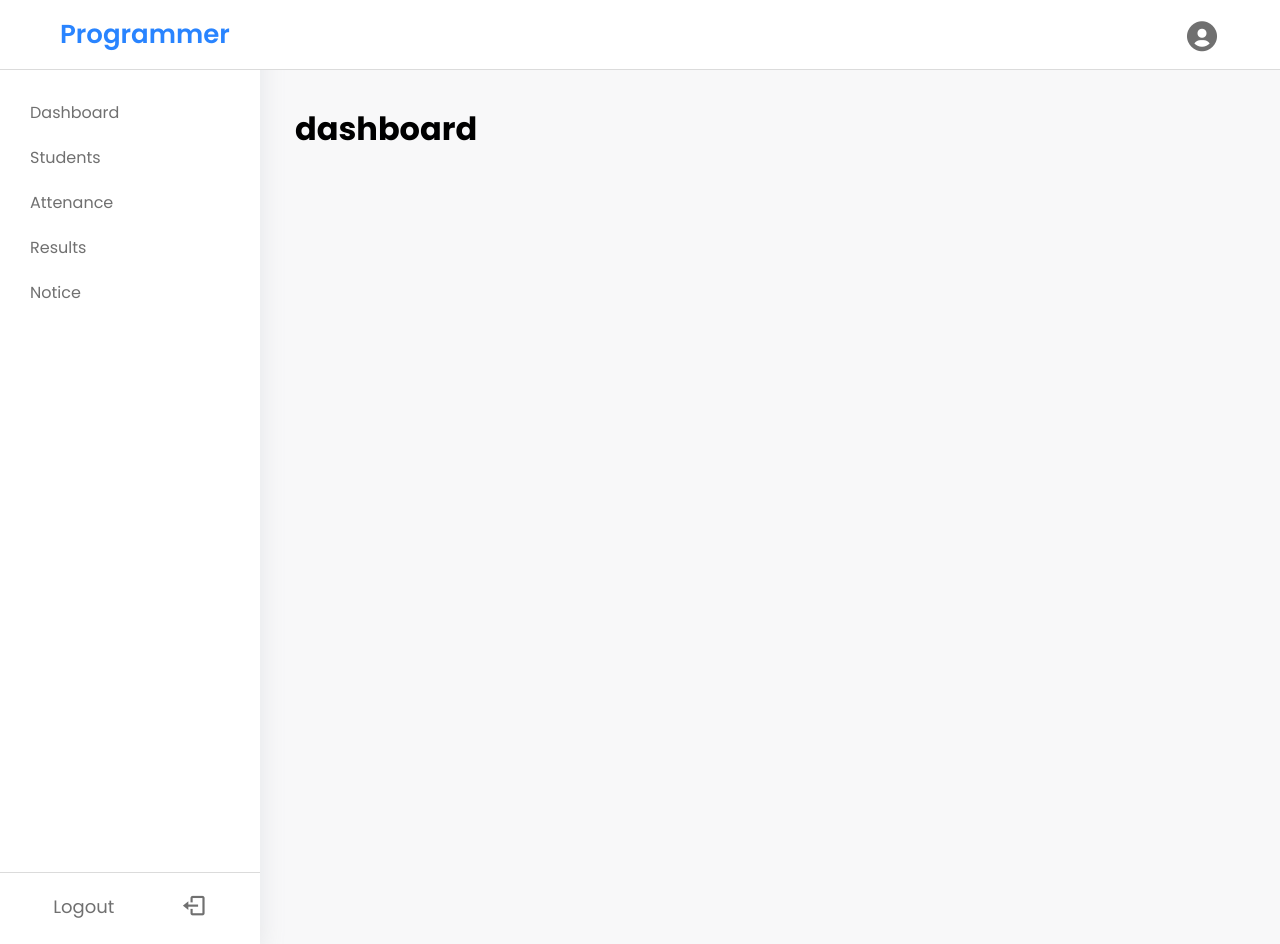
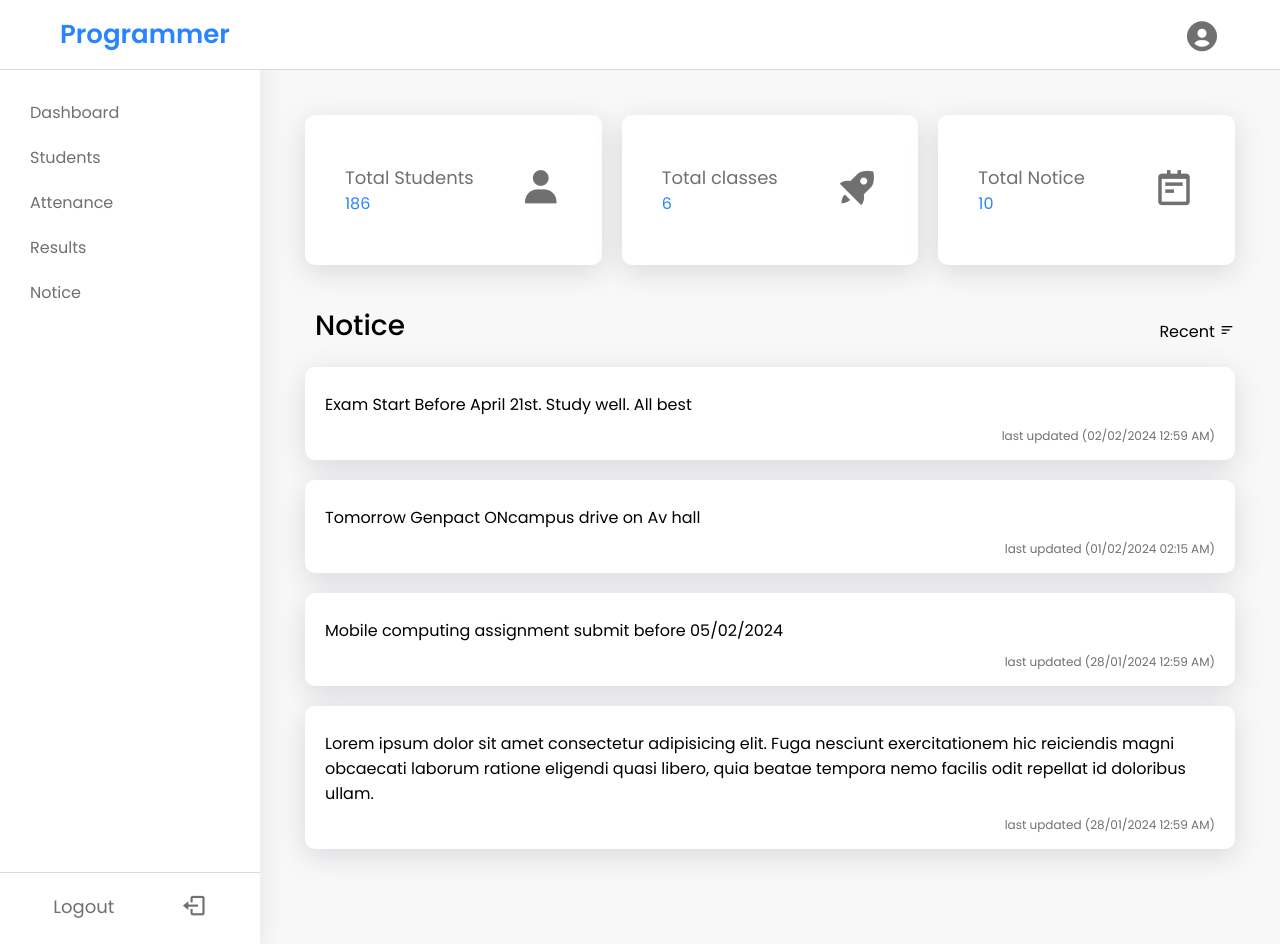
Before and after one commit to Surya6074/online-student-management, a PHP site: page /dashboard.php in a window 1280 px wide. Run offline with PHP 8.4, Linux system fonts and the light colour scheme.

Commit message:
dashboard

```diff
--- a/dashboard.php
+++ b/dashboard.php
@@ -19,14 +19,149 @@
         <div class="main-content">
             <!-- content of the page -->
 
-            <h1>dashboard</h1>
+            <div class="dashboard-cards">
+                <div class="dcard">
+                    <div class="dtitle">
+                        <p>Total Students</p>
+                        <span>186</span>
+                    </div>
+                    <div class="dimg"><i class="bx bxs-user"></i></div>
+                </div>
+                <div class="dcard">
+                    <div class="dtitle">
+                        <p>Total classes</p>
+                        <span>6</span>
+                    </div>
+                    <div class="dimg"><i class="bx bxs-rocket"></i></div>
+                </div>
+                <div class="dcard">
+                    <div class="dtitle">
+                        <p>Total Notice</p>
+                        <span>10</span>
+                    </div>
+                    <div class="dimg"><i class="bx bx-notepad"></i></div>
+                </div>
+            </div>
+            <div class="dashboard-notice">
+                <div class="dnhead">
+                    <p>Notice</p>
+                    <span>Recent <i class='bx bx-menu-alt-left'></i></span>
+                </div>
+                <div class="dnnotice">
+                    <div class="dncontent">
+                        <p>Exam Start Before April 21st. Study well. All best</p>
+                    </div>
+                    <div class="dnfoot">
+                        <p>last updated (02/02/2024 12:59 AM)</p>
+                    </div>
+                </div>
+                <div class="dnnotice">
+                    <div class="dncontent">
+                        <p>Tomorrow Genpact ONcampus drive on Av hall</p>
+                    </div>
+                    <div class="dnfoot">
+                        <p>last updated (01/02/2024 02:15 AM)</p>
+                    </div>
+                </div>
+                <div class="dnnotice">
+                    <div class="dncontent">
+                        <p>Mobile computing assignment submit before 05/02/2024</p>
+                    </div>
+                    <div class="dnfoot">
+                        <p>last updated (28/01/2024 12:59 AM)</p>
+                    </div>
+                </div>
+                <div class="dnnotice">
+                    <div class="dncontent">
+                        <p>Lorem ipsum dolor sit amet consectetur adipisicing elit. Fuga nesciunt exercitationem hic reiciendis magni obcaecati laborum ratione eligendi quasi libero, quia beatae tempora nemo facilis odit repellat id doloribus ullam.</p>
+                    </div>
+                    <div class="dnfoot">
+                        <p>last updated (28/01/2024 12:59 AM)</p>
+                    </div>
+                </div>
 
+
+            </div>
             <!-- end of page -->
         </div>
     </div>
 </body>
 <style>
+    .dashboard-notice {
+        display: flex;
+        flex-direction: column;
+        margin: 30px 0px;
+    }
 
+    .dashboard-notice .dnhead {
+        display: flex;
+        justify-content: space-between;
+        align-items: center;
+    }
+
+    .dashboard-notice .dnhead p {
+        margin: 0 0 10px 20px;
+        color: black;
+        font-size: 28px;
+        font-weight: 500;
+
+    }
+
+    .dashboard-notice .dnhead span {
+        margin-right: 10px;
+    }
+
+    .dnnotice {
+        background-color: var(--white);
+        border-radius: 10px;
+        margin: 10px;
+        padding: 15px 20px;
+        color: black;
+        box-shadow: rgba(100, 100, 111, 0.2) 0px 7px 29px 0px;
+    }
+
+    .dncontent {
+        padding: 10px 0;
+    }
+
+    .dnfoot {
+        color: var(--txt);
+        font-size: 12px;
+        display: flex;
+        justify-content: end;
+        user-select: none;
+    }
+
+    .dashboard-cards {
+        display: flex;
+        justify-content: space-between;
+    }
+
+    .dcard {
+        height: 150px;
+        width: 300px;
+        border-radius: 10px;
+        margin: 10px;
+        background-color: var(--white);
+        color: var(--txt);
+        display: flex;
+        justify-content: space-between;
+        align-items: center;
+        padding: 10px 40px;
+        box-shadow: rgba(100, 100, 111, 0.2) 0px 7px 29px 0px;
+    }
+
+    .dcard .dtitle p {
+        font-size: 18px;
+    }
+
+    .dcard .dtitle span {
+        color: var(--blue);
+    }
+
+    .dcard .dimg i {
+        font-size: 42px;
+    }
 </style>
 
 </html>
```
